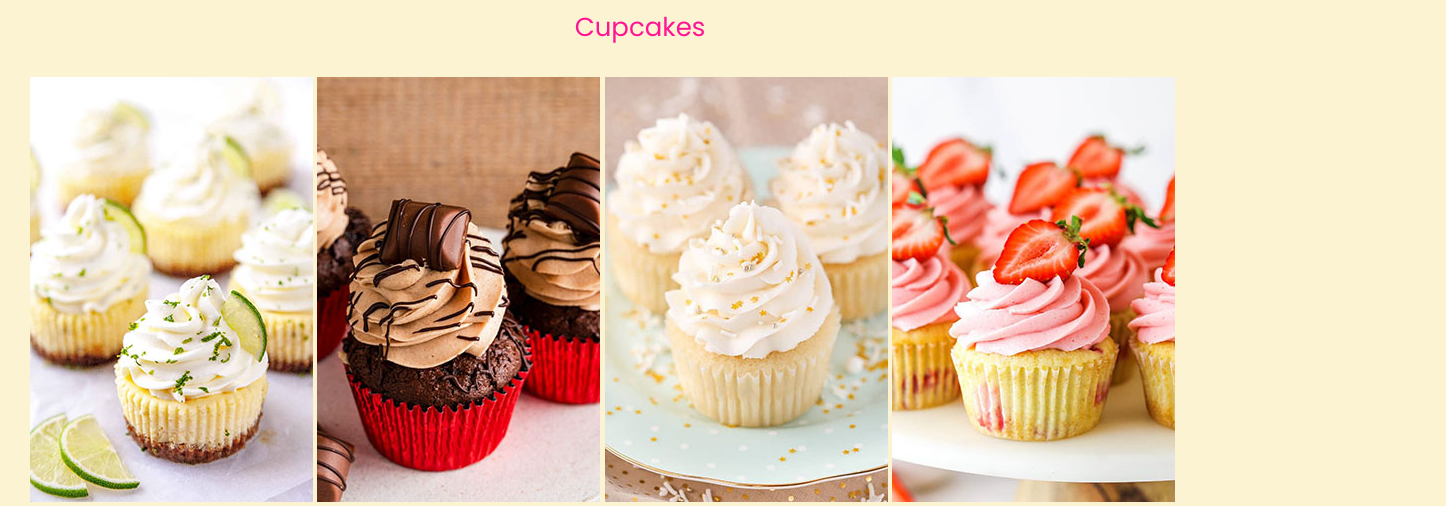
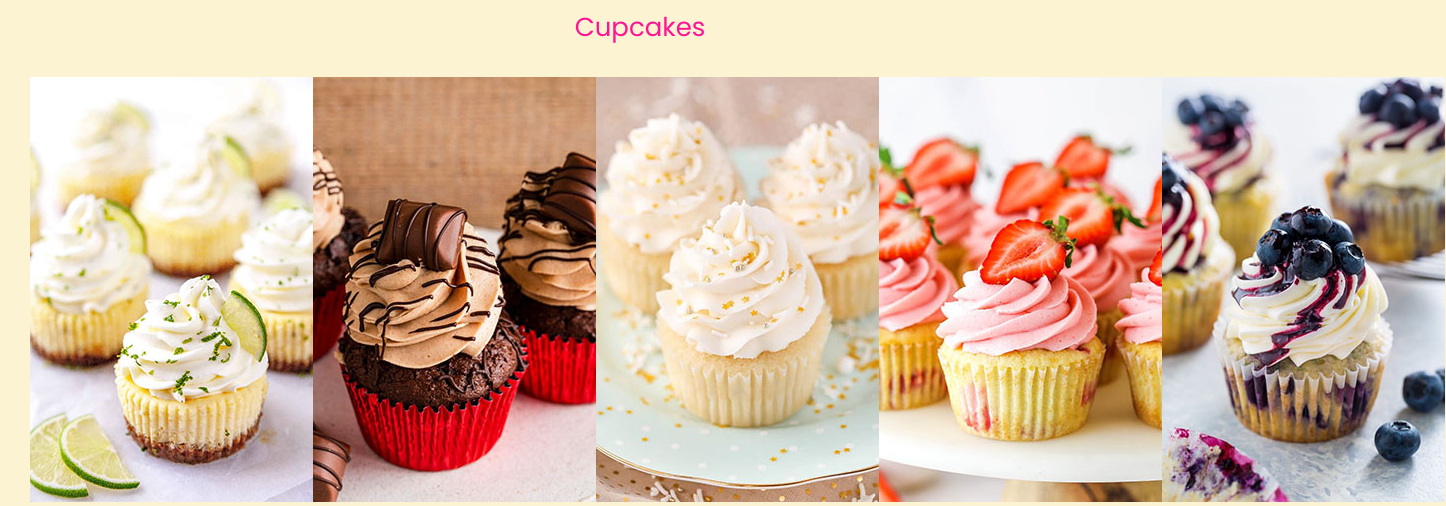
Before and after one commit to MarianaSoledadGarcia/limaLimonSweets, a plain HTML site: page pages/trabajos.html in a window 1280 px wide. Shown: the part 259-765 px from the top of the page, 1446 px wide, since content can reach past the window. Drawn offline with Linux system fonts and the light colour scheme; a web font is replaced by a local one.

Commit message:
cambio en el footer y seccion Trabajos

```diff
--- a/css/style.css
+++ b/css/style.css
@@ -86,7 +86,7 @@ main h2 {
 /*estilos del footer*/
 
 footer {
-    background-image: linear-gradient(to top, rgb(206, 255,127) rgb( 252, 243, 211));
+    background-color: rgb(206, 255, 127);
     text-align: center;
     margin-top: 50px;
     letter-spacing: 1px;
@@ -254,6 +254,11 @@ footer div span {
     color: deeppink;
 }
 
+/*imagenes*/
+.imagenesCupcakes, .imagenesMuffins, .imagenesBudin, .imagenesTartas, .imagenesTortasEspeciales, .imagenesTortasDeco, .imagenesCandyBar {
+    display: flex;
+    justify-content: space-between;
+}
 
 /*class en mi sección Contacto*/
 
```
